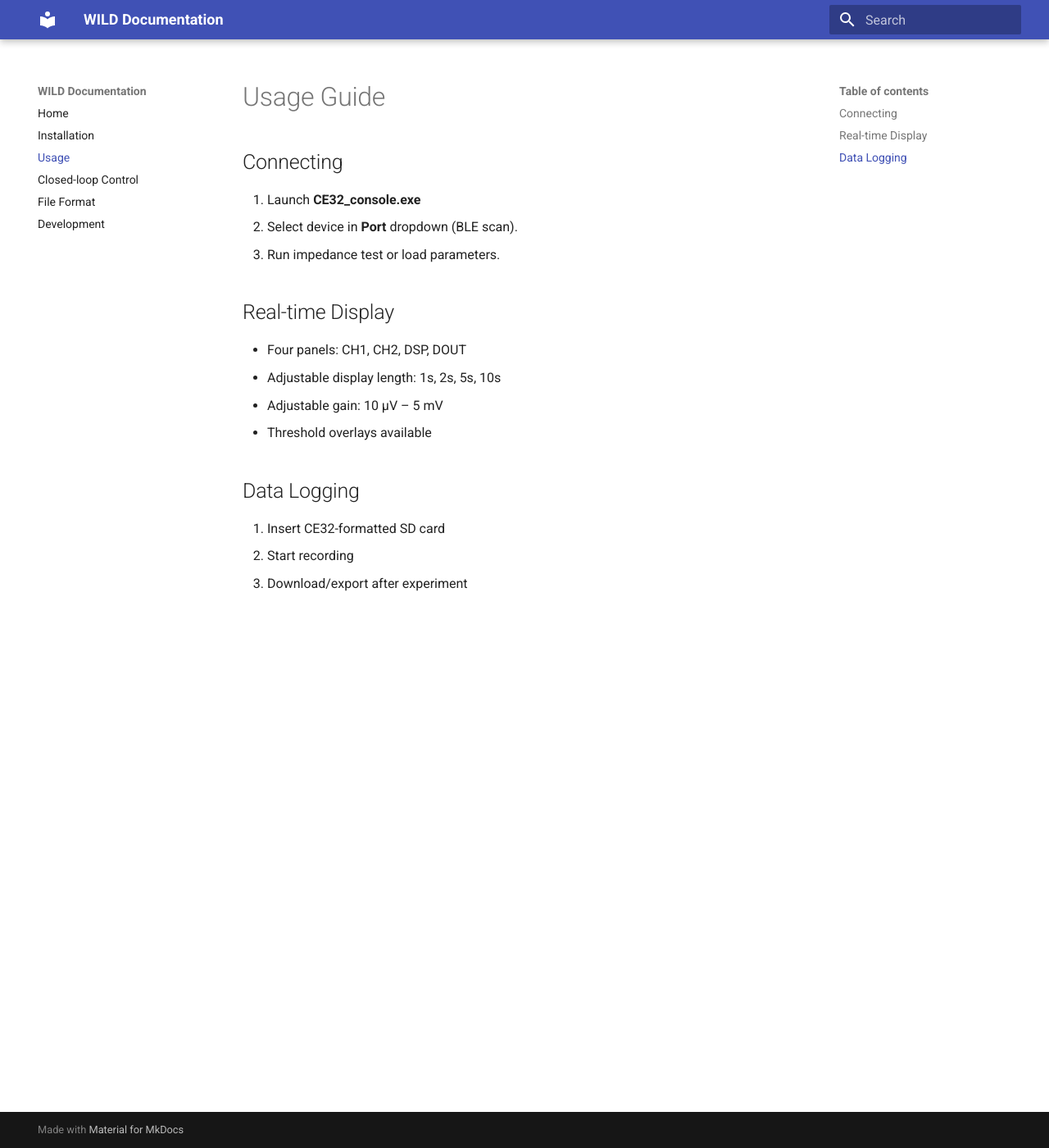
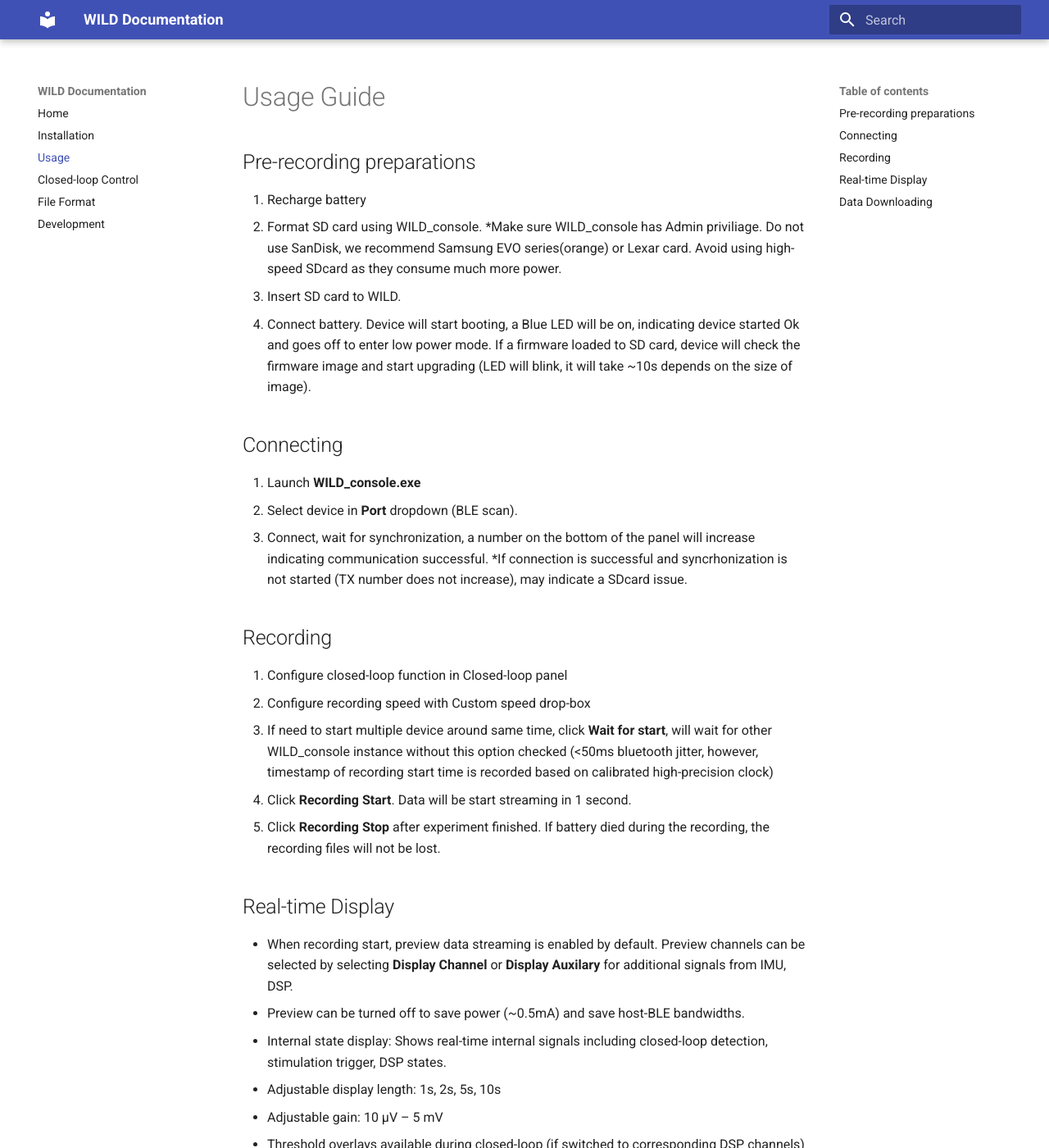
Before and after one commit to alowet/Neurologger, an MkDocs documentation site: the page built from docs/usage.md, in a window 1280 px wide and 1400 px high. Shown: the whole window at 82% size. Built offline with MkDocs 1.6.1 and Material for MkDocs 9.7.7, drawn with Linux system fonts in a browser that asks for light colours; some of the changed text lies outside the part shown.

Commit message:
Update usage.md

```diff
--- a/docs/usage.md
+++ b/docs/usage.md
@@ -1,18 +1,33 @@
 
 # Usage Guide
+## Pre-recording preparations
+1. Recharge battery
+2. Format SD card using WILD_console. *Make sure WILD_console has Admin priviliage. Do not use SanDisk, we recommend Samsung EVO series(orange) or Lexar card. Avoid using high-speed SDcard as they consume much more power.
+3. Insert SD card to WILD.
+4. Connect battery. Device will start booting, a Blue LED will be on, indicating device started Ok and goes off to enter low power mode. If a firmware loaded to SD card, device will check the firmware image and start upgrading (LED will blink, it will take ~10s depends on the size of image).
 
 ## Connecting
-1. Launch **CE32_console.exe**
+1. Launch **WILD_console.exe**
 2. Select device in **Port** dropdown (BLE scan).
-3. Run impedance test or load parameters.
+3. Connect, wait for synchronization, a number on the bottom of the panel will increase indicating communication successful.
+   *If connection is successful and syncrhonization is not started (TX number does not increase), may indicate a SDcard issue.
+
+## Recording
+1. Configure closed-loop function in Closed-loop panel
+2. Configure recording speed with Custom speed drop-box
+3. If need to start multiple device around same time, click **Wait for start**, will wait for other WILD_console instance without this option checked (<50ms bluetooth jitter, however, timestamp of recording start time is recorded based on calibrated high-precision clock)
+4. Click **Recording Start**. Data will be start streaming in 1 second.
+5. Click **Recording Stop** after experiment finished. If battery died during the recording, the recording files will not be lost.
 
 ## Real-time Display
-- Four panels: CH1, CH2, DSP, DOUT
+- When recording start, preview data streaming is enabled by default. Preview channels can be selected by selecting **Display Channel** or **Display Auxilary** for additional signals from IMU, DSP.
+- Preview can be turned off to save power (~0.5mA) and save host-BLE bandwidths.
+- Internal state display: Shows real-time internal signals including closed-loop detection, stimulation trigger, DSP states.
 - Adjustable display length: 1s, 2s, 5s, 10s
 - Adjustable gain: 10 µV – 5 mV
-- Threshold overlays available
+- Threshold overlays available during closed-loop (if switched to corresponding DSP channels)
+- States display device messages. TinyML model states will be shown here.
 
-## Data Logging
-1. Insert CE32-formatted SD card
-2. Start recording
-3. Download/export after experiment
+## Data Downloading
+1. Insert SD card
+2. Click **Save to Disk** and select the target folder. Data will be organized by recording ID and timestamp of recording start time.
```
